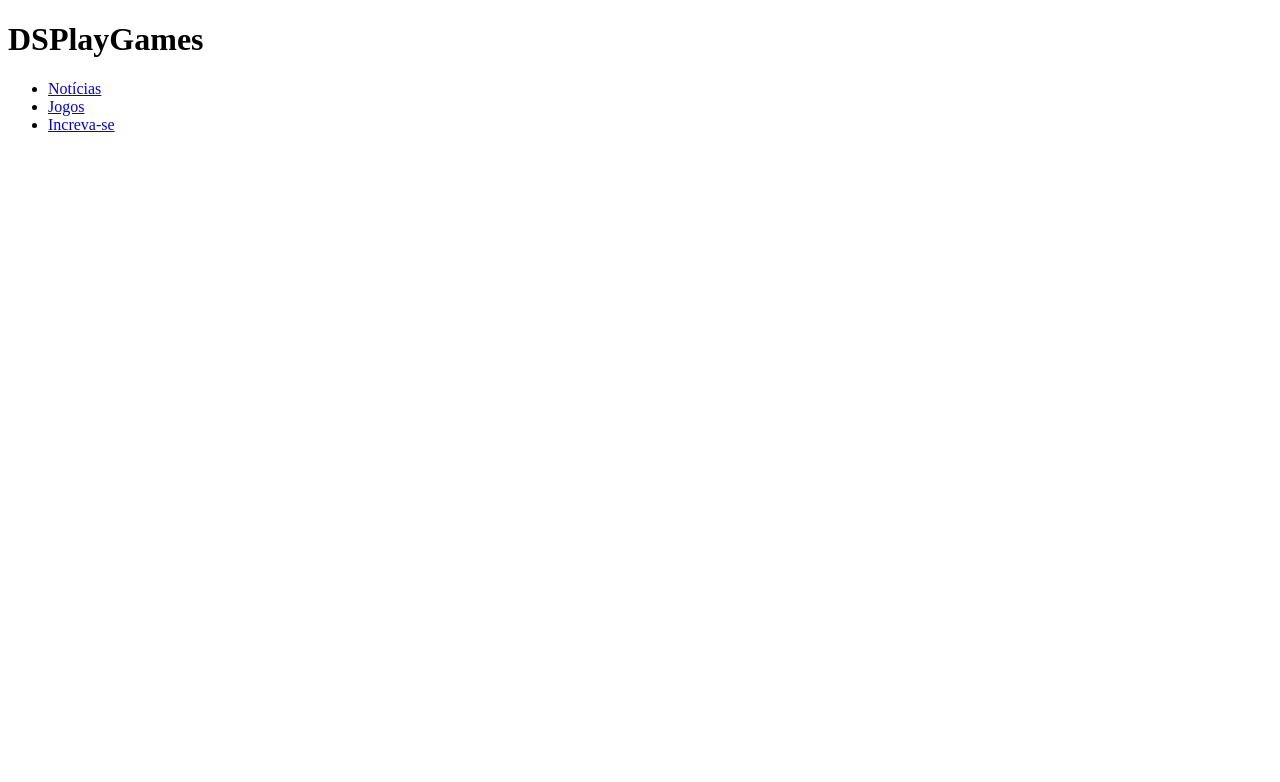
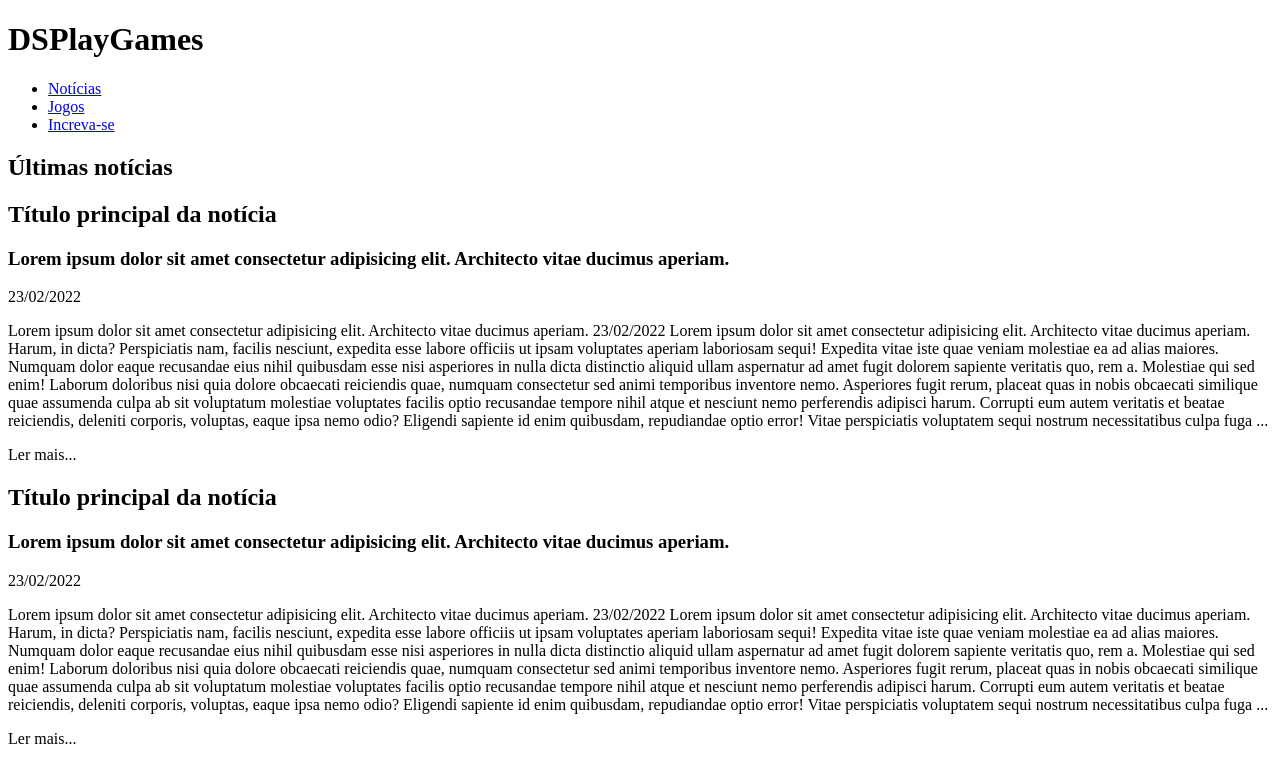
Before and after one commit to ConstantinoMundo/desafioEstruturaSemantica, a plain HTML site: page index.html in a window 1280 px wide. Drawn offline with Linux system fonts and the light colour scheme.

Commit message:
Finalizado a secção noticias

```diff
--- a/index.html
+++ b/index.html
@@ -18,6 +18,73 @@
       </nav>
     </header>
 
+    <main>
+      <section id="new" >
+        <h2>Últimas notícias</h2>
+        <div>
+          <h2>Título principal da notícia</h2>
+          <div>
+            <h3>
+              Lorem ipsum dolor sit amet consectetur adipisicing elit.
+              Architecto vitae ducimus aperiam.
+            </h3>
+            <span>23/02/2022</span>
+            <p>
+              Lorem ipsum dolor sit amet consectetur adipisicing elit.
+              Architecto vitae ducimus aperiam. 23/02/2022 Lorem ipsum dolor sit
+              amet consectetur adipisicing elit. Architecto vitae ducimus
+              aperiam. Harum, in dicta? Perspiciatis nam, facilis nesciunt,
+              expedita esse labore officiis ut ipsam voluptates aperiam
+              laboriosam sequi! Expedita vitae iste quae veniam molestiae ea ad
+              alias maiores. Numquam dolor eaque recusandae eius nihil quibusdam
+              esse nisi asperiores in nulla dicta distinctio aliquid ullam
+              aspernatur ad amet fugit dolorem sapiente veritatis quo, rem a.
+              Molestiae qui sed enim! Laborum doloribus nisi quia dolore
+              obcaecati reiciendis quae, numquam consectetur sed animi
+              temporibus inventore nemo. Asperiores fugit rerum, placeat quas in
+              nobis obcaecati similique quae assumenda culpa ab sit voluptatum
+              molestiae voluptates facilis optio recusandae tempore nihil atque
+              et nesciunt nemo perferendis adipisci harum. Corrupti eum autem
+              veritatis et beatae reiciendis, deleniti corporis, voluptas, eaque
+              ipsa nemo odio? Eligendi sapiente id enim quibusdam, repudiandae
+              optio error! Vitae perspiciatis voluptatem sequi nostrum
+              necessitatibus culpa fuga ...
+              <div>Ler mais...</div>
+            </p>
+          </div>
+          <h2>Título principal da notícia</h2>
+
+          <div>
+            <h3>
+              Lorem ipsum dolor sit amet consectetur adipisicing elit.
+              Architecto vitae ducimus aperiam.
+            </h3>
+            <p><span>23/02/2022</span></p>
+            <p>
+              Lorem ipsum dolor sit amet consectetur adipisicing elit.
+              Architecto vitae ducimus aperiam. 23/02/2022 Lorem ipsum dolor sit
+              amet consectetur adipisicing elit. Architecto vitae ducimus
+              aperiam. Harum, in dicta? Perspiciatis nam, facilis nesciunt,
+              expedita esse labore officiis ut ipsam voluptates aperiam
+              laboriosam sequi! Expedita vitae iste quae veniam molestiae ea ad
+              alias maiores. Numquam dolor eaque recusandae eius nihil quibusdam
+              esse nisi asperiores in nulla dicta distinctio aliquid ullam
+              aspernatur ad amet fugit dolorem sapiente veritatis quo, rem a.
+              Molestiae qui sed enim! Laborum doloribus nisi quia dolore
+              obcaecati reiciendis quae, numquam consectetur sed animi
+              temporibus inventore nemo. Asperiores fugit rerum, placeat quas in
+              nobis obcaecati similique quae assumenda culpa ab sit voluptatum
+              molestiae voluptates facilis optio recusandae tempore nihil atque
+              et nesciunt nemo perferendis adipisci harum. Corrupti eum autem
+              veritatis et beatae reiciendis, deleniti corporis, voluptas, eaque
+              ipsa nemo odio? Eligendi sapiente id enim quibusdam, repudiandae
+              optio error! Vitae perspiciatis voluptatem sequi nostrum
+              necessitatibus culpa fuga ...
+            </p>
+            <p>Ler mais...</p>
+          </div>
+        </div>
+      </section>
 
   </body>
 </html>
```
